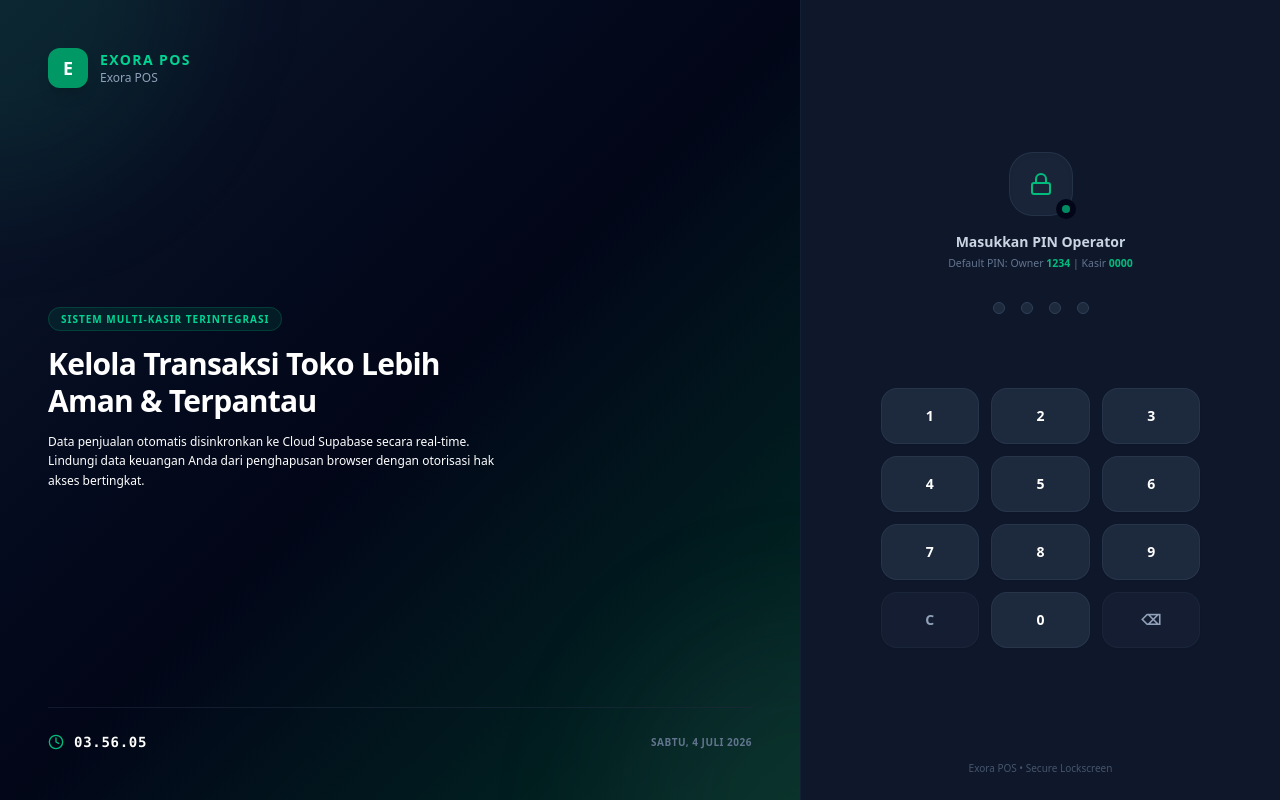
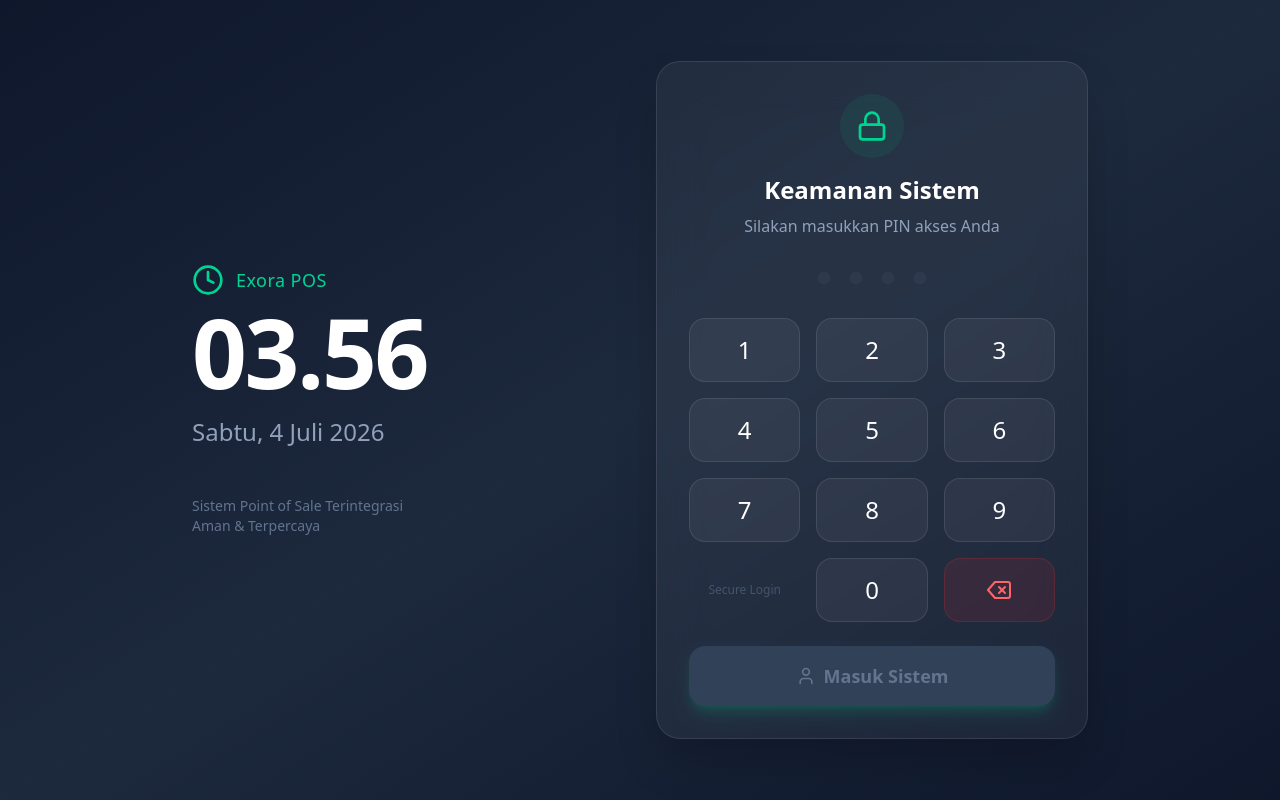
Before and after one commit to syahjalal6-ux/EXORA-POS, a React (Vite) app: page / in a window 1280 px wide. Built offline with nearby package versions, Linux system fonts and the light colour scheme.

Commit message:
Refactor LockScreen component for improved structure

```diff
--- a/src/components/LockScreen.tsx
+++ b/src/components/LockScreen.tsx
@@ -1,213 +1,170 @@
-import { useState, useEffect } from 'react';
-import { ShieldCheck, User, Eye, EyeOff, Store, Clock, Lock } from 'lucide-react';
-import { motion, AnimatePresence } from 'motion/react';
-import { StoreSettings, UserSession } from '../types';
+import React, { useState, useEffect } from 'react';
+import { motion, AnimatePresence } from 'framer-motion';
+import { Clock, User, Lock, AlertCircle } from 'lucide-react';
 
-interface LockScreenProps {
-  settings: StoreSettings;
-  onLoginSuccess: (session: UserSession) => void;
-}
+const LockScreen = ({ onUnlock }: { onUnlock: (role: 'owner' | 'cashier') => void }) => {
+  const [pin, setPin] = useState('');
+  const [error, setError] = useState(false);
+  const [currentTime, setCurrentTime] = useState(new Date());
 
-export default function LockScreen({ settings, onLoginSuccess }: LockScreenProps) {
-  const [pin, setPin] = useState<string>('');
-  const [showPin, setShowPin] = useState<boolean>(false);
-  const [currentTime, setCurrentTime] = useState<Date>(new Date());
-  const [shake, setShake] = useState<boolean>(false);
-  const [errorMsg, setErrorMsg] = useState<string>('');
-
-  // Clock tick
   useEffect(() => {
     const timer = setInterval(() => setCurrentTime(new Date()), 1000);
     return () => clearInterval(timer);
   }, []);
 
-  const ownerPin = settings.ownerPin || '1234';
-  const kasirPin = settings.kasirPin || '0000';
-
-  const handleKeyPress = (num: string) => {
-    if (pin.length < 6) {
-      setErrorMsg('');
+  const handleNumberClick = (num: string) => {
+    if (pin.length < 4) {
       setPin(prev => prev + num);
+      setError(false);
     }
   };
 
   const handleBackspace = () => {
     setPin(prev => prev.slice(0, -1));
+    setError(false);
   };
 
-  const handleClear = () => {
-    setPin('');
-    setErrorMsg('');
-  };
-
-  const handleSubmit = (currentPin = pin) => {
-    if (currentPin === ownerPin) {
-      onLoginSuccess({
-        role: 'OWNER',
-        name: 'Pemilik Toko (Owner)',
-        loggedInAt: new Date().toISOString()
-      });
-    } else if (currentPin === kasirPin) {
-      onLoginSuccess({
-        role: 'KASIR',
-        name: 'Staff Kasir',
-        loggedInAt: new Date().toISOString()
-      });
+  const handleSubmit = () => {
+    // Default PINs (Hardcoded for demo, should be managed securely in real app)
+    if (pin === '1234') {
+      onUnlock('owner');
+    } else if (pin === '0000') {
+      onUnlock('cashier');
     } else {
-      // Trigger shake animation
-      setShake(true);
-      setErrorMsg('PIN salah! Silakan coba lagi.');
-      setPin('');
-      setTimeout(() => setShake(false), 500);
+      setError(true);
+      setTimeout(() => setPin(''), 500);
     }
   };
 
-  // Auto submit when PIN reaches length of owner or kasir pin (usually 4 digits)
-  useEffect(() => {
-    if (pin.length === 4) {
-      // Auto submit 4 digit PIN
-      const timer = setTimeout(() => {
-        handleSubmit(pin);
-      }, 200);
-      return () => clearTimeout(timer);
-    }
-  }, [pin]);
+  const formatTime = (date: Date) => {
+    return date.toLocaleTimeString('id-ID', { hour: '2-digit', minute: '2-digit' });
+  };
 
-  const numpadButtons = [
-    '1', '2', '3',
-    '4', '5', '6',
-    '7', '8', '9',
-    'C', '0', '⌫'
-  ];
+  const formatDate = (date: Date) => {
+    return date.toLocaleDateString('id-ID', { weekday: 'long', day: 'numeric', month: 'long', year: 'numeric' });
+  };
 
   return (
-    <div className="fixed inset-0 z-50 flex flex-col md:flex-row bg-slate-950 text-white font-sans overflow-hidden">
+    <div className="min-h-screen bg-gradient-to-br from-slate-900 via-slate-800 to-slate-900 flex items-center justify-center p-4">
+      <div className="max-w-4xl w-full grid md:grid-cols-2 gap-8 items-center">
 
-      {/* LEFT SIDE: Decorative Brand Banner */}
-      <div className="flex-1 hidden md:flex flex-col justify-between p-12 bg-gradient-to-br from-slate-900 via-slate-950 to-emerald-950 relative overflow-hidden">
-        {/* Background atmospheric shapes */}
-        <div className="absolute -top-1/4 -left-1/4 w-96 h-96 bg-emerald-500/10 rounded-full blur-3xl"></div>
-        <div className="absolute -bottom-1/4 -right-1/4 w-96 h-96 bg-slate-500/10 rounded-full blur-3xl"></div>
+        {/* Left Side: Time & Date */}
+        <motion.div
+          initial={{ opacity: 0, x: -50 }}
+          animate={{ opacity: 1, x: 0 }}
+          transition={{ duration: 0.8 }}
+          className="text-white text-center md:text-left space-y-4"
+        >
+          <div className="flex items-center justify-center md:justify-start gap-3 text-emerald-400 mb-2">
+            <Clock size={32} />
+            <span className="text-lg font-medium tracking-wide">Exora POS</span>
+          </div>
+          <h1 className="text-6xl md:text-8xl font-bold tracking-tight">
+            {formatTime(currentTime)}
+          </h1>
+          <p className="text-xl md:text-2xl text-slate-400 font-light">
+            {formatDate(currentTime)}
+          </p>
+          <div className="pt-8 text-slate-500 text-sm">
+            <p>Sistem Point of Sale Terintegrasi</p>
+            <p>Aman & Terpercaya</p>
+          </div>
+        </motion.div>
 
-        {/* Top bar */}
-        <div className="flex items-center gap-3 z-10">
-          <div className="h-10 w-10 rounded-xl bg-emerald-600 flex items-center justify-center text-white font-black text-lg shadow-lg">
-            E
-          </div>
-          <div>
-            <h1 className="font-extrabold text-sm tracking-widest uppercase text-emerald-400">Exora POS</h1>
-            <p className="text-xs text-slate-400 font-medium">{settings.storeName}</p>
-          </div>
-        </div>
-
-        {/* Middle text */}
-        <div className="z-10 max-w-md my-auto">
-          <span className="px-3 py-1 rounded-full text-[10px] font-bold tracking-widest bg-emerald-500/10 text-emerald-400 border border-emerald-500/20 uppercase">
-            Sistem Multi-Kasir Terintegrasi
-          </span>
-          <h2 className="text-3xl font-black mt-4 tracking-tight leading-tight text-white">
-            Kelola Transaksi Toko Lebih Aman & Terpantau
-          </h2>
-          <p className="text-slate-450 text-xs mt-3 leading-relaxed">
-            Data penjualan otomatis disinkronkan ke Cloud Supabase secara real-time. Lindungi data keuangan Anda dari penghapusan browser dengan otorisasi hak akses bertingkat.
-          </p>
-        </div>
-
-        {/* Bottom clock */}
-        <div className="z-10 flex items-center justify-between border-t border-slate-800/60 pt-6">
-          <div className="flex items-center gap-2.5">
-            <Clock className="h-4 w-4 text-emerald-500" />
-            <span className="font-mono text-sm tracking-wider font-semibold">
-              {currentTime.toLocaleTimeString('id-ID', { hour: '2-digit', minute: '2-digit', second: '2-digit' })}
-            </span>
-          </div>
-          <span className="text-[10px] uppercase font-bold text-slate-500 tracking-wider">
-            {currentTime.toLocaleDateString('id-ID', { weekday: 'long', day: 'numeric', month: 'long', year: 'numeric' })}
-          </span>
-        </div>
-      </div>
-
-      {/* RIGHT SIDE: Numerical PIN pad login */}
-      <div className="w-full md:w-[480px] bg-slate-900 border-l border-slate-800/50 flex flex-col justify-center items-center p-6 md:p-8 relative">
-        {/* Mobile top logo */}
-        <div className="md:hidden flex flex-col items-center gap-2 mb-8 mt-4">
-          <div className="h-12 w-12 rounded-2xl bg-emerald-600 flex items-center justify-center text-white font-black text-2xl shadow-xl">
-            E
-          </div>
-          <h1 className="font-black text-lg tracking-tight">{settings.storeName}</h1>
-        </div>
-
+        {/* Right Side: PIN Pad */}
         <motion.div
-          animate={shake ? { x: [-10, 10, -10, 10, 0] } : {}}
-          transition={{ duration: 0.4 }}
-          className="w-full max-w-xs flex flex-col items-center"
+          initial={{ opacity: 0, scale: 0.9 }}
+          animate={{ opacity: 1, scale: 1 }}
+          transition={{ duration: 0.5, delay: 0.2 }}
+          className="bg-white/5 backdrop-blur-xl border border-white/10 rounded-3xl p-8 shadow-2xl"
         >
-          {/* Padlock / User icon indicator */}
-          <div className="h-16 w-16 rounded-3xl bg-slate-800/80 border border-slate-700/50 flex items-center justify-center text-emerald-400 shadow-inner mb-4 relative">
-            <Lock className="h-6 w-6 text-emerald-500" />
-            <div className="absolute -bottom-1 -right-1 h-5 w-5 rounded-full bg-slate-950 flex items-center justify-center">
-              <span className="h-2 w-2 rounded-full bg-emerald-500 animate-pulse"></span>
+          <div className="text-center mb-8">
+            <div className="inline-flex items-center justify-center w-16 h-16 rounded-full bg-emerald-500/10 text-emerald-400 mb-4">
+              <Lock size={32} />
             </div>
+            <h2 className="text-2xl font-bold text-white mb-2">Keamanan Sistem</h2>
+            <p className="text-slate-400">Silakan masukkan PIN akses Anda</p>
           </div>
 
-          <p className="text-sm font-bold text-slate-300">Masukkan PIN Operator</p>
-          <p className="text-[10.5px] text-slate-500 mt-1">Default PIN: Owner <span className="font-bold text-emerald-500">1234</span> | Kasir <span className="font-bold text-emerald-500">0000</span></p>
-
-          {/* Dots Indicator */}
-          <div className="flex gap-4 h-6 items-center my-6">
-            {Array.from({ length: 4 }).map((_, i) => (
-              <span
-                key={i}
-                className={`h-3 w-3 rounded-full transition-all duration-150 border ${
-                  i < pin.length
-                    ? 'bg-emerald-500 border-emerald-400 scale-125 shadow-sm shadow-emerald-500/50'
-                    : 'bg-slate-800 border-slate-700'
-                }`}
+          {/* PIN Display */}
+          <div className="flex justify-center gap-4 mb-8">
+            {[0, 1, 2, 3].map((index) => (
+              <motion.div
+                key={index}
+                initial={{ scale: 0.8, opacity: 0 }}
+                animate={{
+                  scale: pin.length > index ? 1 : 0.8,
+                  opacity: pin.length > index ? 1 : 0.5,
+                  backgroundColor: error ? '#ef4444' : (pin.length > index ? '#10b981' : '#334155')
+                }}
+                transition={{ type: "spring", stiffness: 300, damping: 20 }}
+                className="w-4 h-4 rounded-full"
               />
             ))}
           </div>
 
-          {/* Animated error block */}
-          <div className="h-5 text-center">
-            {errorMsg && (
-              <p className="text-red-400 text-xs font-semibold tracking-wide animate-bounce">
-                {errorMsg}
-              </p>
+          <AnimatePresence>
+            {error && (
+              <motion.div
+                initial={{ opacity: 0, y: -10 }}
+                animate={{ opacity: 1, y: 0 }}
+                exit={{ opacity: 0, y: -10 }}
+                className="flex items-center justify-center gap-2 text-red-400 mb-6 text-sm"
+              >
+                <AlertCircle size={16} />
+                <span>PIN salah. Silakan coba lagi.</span>
+              </motion.div>
             )}
+          </AnimatePresence>
+
+          {/* Numpad */}
+          <div className="grid grid-cols-3 gap-4 mb-6">
+            {[1, 2, 3, 4, 5, 6, 7, 8, 9].map((num) => (
+              <motion.button
+                key={num}
+                whileHover={{ scale: 1.05 }}
+                whileTap={{ scale: 0.95 }}
+                onClick={() => handleNumberClick(num.toString())}
+                className="h-16 rounded-2xl bg-white/5 hover:bg-white/10 border border-white/10 text-white text-2xl font-medium transition-colors flex items-center justify-center"
+              >
+                {num}
+              </motion.button>
+            ))}
+            <div className="flex items-center justify-center">
+              <span className="text-slate-600 text-xs">Secure Login</span>
+            </div>
+            <motion.button
+              whileHover={{ scale: 1.05 }}
+              whileTap={{ scale: 0.95 }}
+              onClick={() => handleNumberClick('0')}
+              className="h-16 rounded-2xl bg-white/5 hover:bg-white/10 border border-white/10 text-white text-2xl font-medium transition-colors flex items-center justify-center"
+            >
+              0
+            </motion.button>
+            <motion.button
+              whileHover={{ scale: 1.05 }}
+              whileTap={{ scale: 0.95 }}
+              onClick={handleBackspace}
+              className="h-16 rounded-2xl bg-red-500/10 hover:bg-red-500/20 border border-red-500/20 text-red-400 transition-colors flex items-center justify-center"
+            >
+              <svg xmlns="http://www.w3.org/2000/svg" width="24" height="24" viewBox="0 0 24 24" fill="none" stroke="currentColor" strokeWidth="2" strokeLinecap="round" strokeLinejoin="round"><path d="M21 4H8l-7 8 7 8h13a2 2 0 0 0 2-2V6a2 2 0 0 0-2-2z"></path><line x1="18" y1="9" x2="12" y2="15"></line><line x1="12" y1="9" x2="18" y2="15"></line></svg>
+            </motion.button>
           </div>
 
-          {/* PIN-Pad Buttons Grid */}
-          <div className="grid grid-cols-3 gap-3 w-full mt-6">
-            {numpadButtons.map((btn, index) => {
-              const isSpecial = btn === 'C' || btn === '⌫';
-              return (
-                <button
-                  key={index}
-                  type="button"
-                  onClick={() => {
-                    if (btn === 'C') handleClear();
-                    else if (btn === '⌫') handleBackspace();
-                    else handleKeyPress(btn);
-                  }}
-                  className={`h-14 rounded-2xl flex items-center justify-center text-sm font-bold shadow-xs active:scale-95 transition cursor-pointer select-none border ${
-                    isSpecial
-                      ? 'bg-slate-800/40 text-slate-400 border-slate-800/80 hover:bg-slate-850'
-                      : 'bg-slate-800 text-white hover:bg-slate-705 border-slate-700/55'
-                  }`}
-                >
-                  {btn}
-                </button>
-              );
-            })}
-          </div>
+          <motion.button
+            whileHover={{ scale: 1.02 }}
+            whileTap={{ scale: 0.98 }}
+            onClick={handleSubmit}
+            disabled={pin.length !== 4}
+            className="w-full py-4 rounded-2xl bg-emerald-500 hover:bg-emerald-600 disabled:bg-slate-700 disabled:text-slate-500 text-white font-bold text-lg shadow-lg shadow-emerald-500/20 transition-all flex items-center justify-center gap-2"
+          >
+            <User size={20} />
+            Masuk Sistem
+          </motion.button>
         </motion.div>
-
-        {/* App Meta footer for mobile */}
-        <div className="mt-8 text-center md:absolute md:bottom-6 text-[10px] text-slate-600 font-medium">
-          Exora POS • Secure Lockscreen
-        </div>
-
       </div>
     </div>
   );
-}
+};
+
+export default LockScreen;
```
